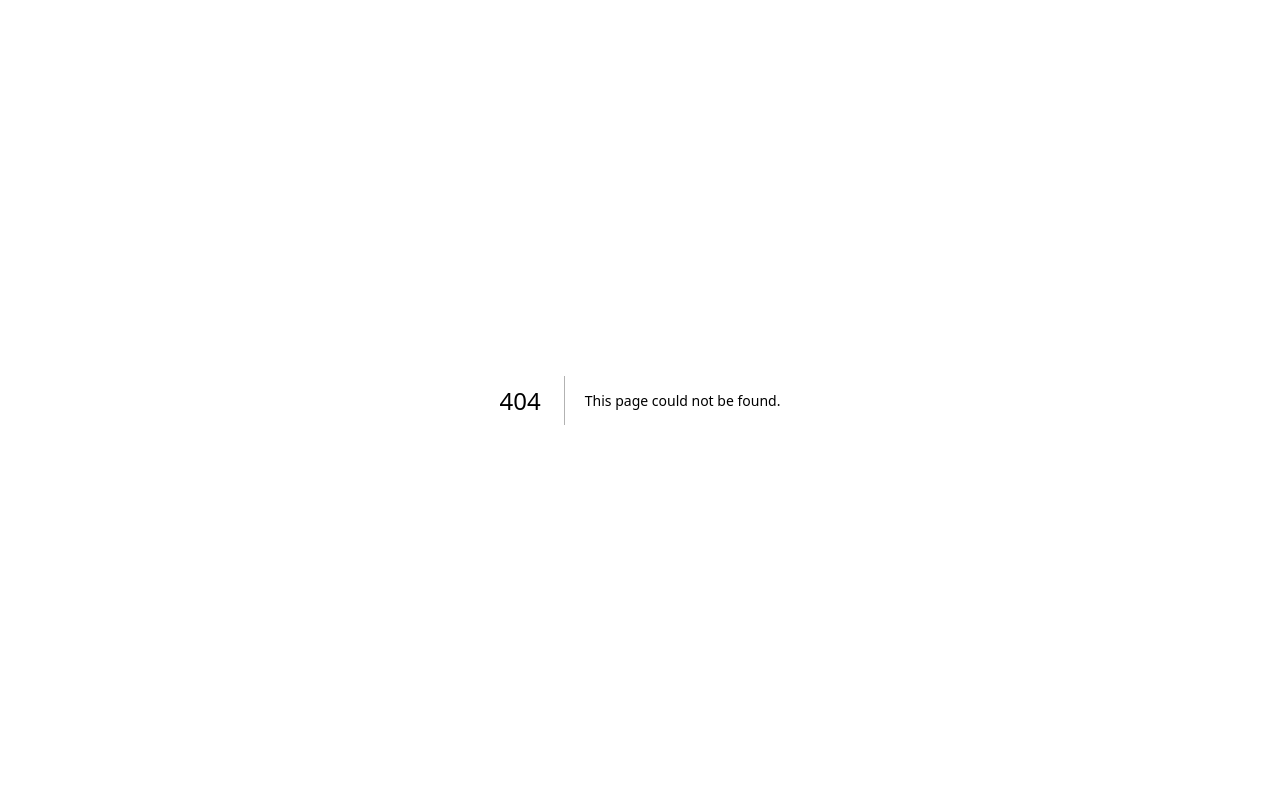
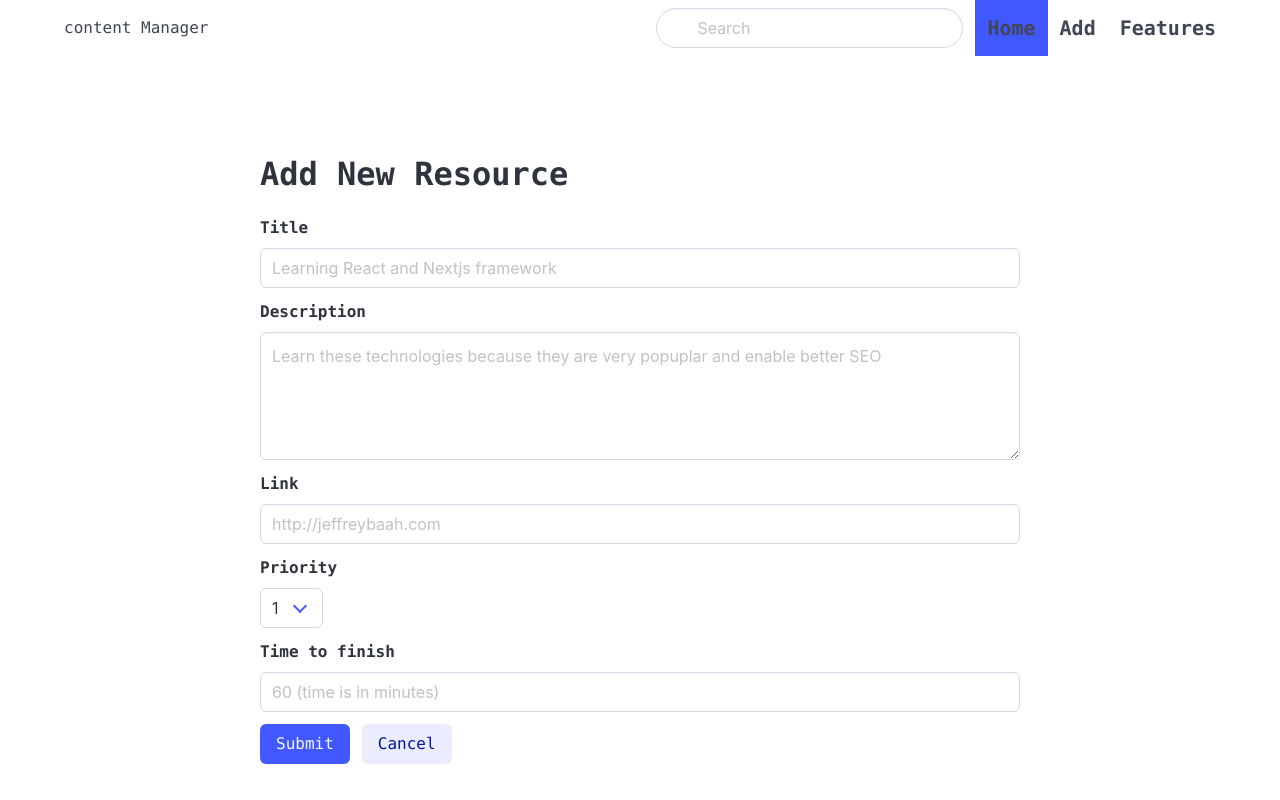
Before and after one commit to kofikorang12/ALX-Final_Portfolio_Project, a Next.js app: page /resources/new in a window 1280 px wide. Before the commit this address had no page. Built offline with nearby package versions, Linux system fonts and the light colour scheme.

Commit message:
Add feature Form to the project

```diff
--- a/components/Navbar.js
+++ b/components/Navbar.js
@@ -1,11 +1,13 @@
+import Link from "next/link";
+
 function Navbar() {
   return (
     <nav className="navbar">
       <div className="container">
         <div className="navbar-brand">
-          <a className="navbar-item" href="../">
+          <Link className="navbar-item" href="../">
             <h1>content Manager</h1>
-          </a>
+          </Link>
           <span className="navbar-burger burger" data-target="navbarMenu">
             <span></span>
             <span></span>
@@ -26,12 +28,18 @@ function Navbar() {
                 </span>
               </div>
             </div>
-            <a className="navbar-item is-active is-size-5 has-text-weight-semibold">
+            <Link
+              href="/"
+              className="navbar-item is-active is-size-5 has-text-weight-semibold"
+            >
               Home
-            </a>
-            <a className="navbar-item is-size-5 has-text-weight-semibold">
-              Examples
-            </a>
+            </Link>
+            <Link
+              href="/resources/new"
+              className="navbar-item is-size-5 has-text-weight-semibold"
+            >
+              Add
+            </Link>
             <a className="navbar-item is-size-5 has-text-weight-semibold">
               Features
             </a>
--- a/pages/api/resources.js
+++ b/pages/api/resources.js
@@ -1,3 +1,6 @@
-export default function (req, res) {
-  res.send("WORK IN PROGRESS");
+export default async function (req, res) {
+  const dataRes = await fetch("http://localhost:3001/api/resources");
+  const data = await dataRes.json();
+
+  res.send(data);
 }
--- /dev/null
+++ b/pages/resources/new.js
@@ -0,0 +1,85 @@
+import Layout from "components/Layout";
+
+const ResourceCreate = () => {
+  return (
+    <Layout>
+      <div className="container">
+        <div className="columns">
+          <div className="column is-8 is-offset-2">
+            <div className="resource-form">
+              <h1 className="title">Add New Resource</h1>
+              <form>
+                <div className="field">
+                  <label className="label">Title</label>
+                  <div className="control">
+                    <input
+                      className="input"
+                      type="text"
+                      placeholder="Learning React and Nextjs framework"
+                    />
+                  </div>
+                </div>
+
+                <div className="field">
+                  <label className="label">Description</label>
+                  <div className="control">
+                    <textarea
+                      className="textarea"
+                      placeholder="Learn these technologies because they are very popuplar and enable better SEO"
+                    ></textarea>
+                  </div>
+                </div>
+
+                <div className="field">
+                  <label className="label">Link</label>
+                  <div className="control">
+                    <input
+                      className="input"
+                      type="text"
+                      placeholder="http://jeffreybaah.com"
+                    />
+                  </div>
+                </div>
+
+                <div className="field">
+                  <label className="label">Priority</label>
+                  <div className="control">
+                    <div className="select">
+                      <select>
+                        <option>1</option>
+                        <option>2</option>
+                        <option>3</option>
+                      </select>
+                    </div>
+                  </div>
+                </div>
+
+                <div className="field">
+                  <label className="label">Time to finish</label>
+                  <div className="control">
+                    <input
+                      className="input"
+                      type="Number"
+                      placeholder="60 (time is in minutes)"
+                    />
+                  </div>
+                </div>
+
+                <div className="field is-grouped">
+                  <div className="control">
+                    <button className="button is-link">Submit</button>
+                  </div>
+                  <div className="control">
+                    <button className="button is-link is-light">Cancel</button>
+                  </div>
+                </div>
+              </form>
+            </div>
+          </div>
+        </div>
+      </div>
+    </Layout>
+  );
+};
+
+export default ResourceCreate;
--- a/styles/globals.css
+++ b/styles/globals.css
@@ -13,3 +13,7 @@ a {
 * {
   box-sizing: border-box;
 }
+
+.resource-form {
+  margin-top: 100px;
+}
```
